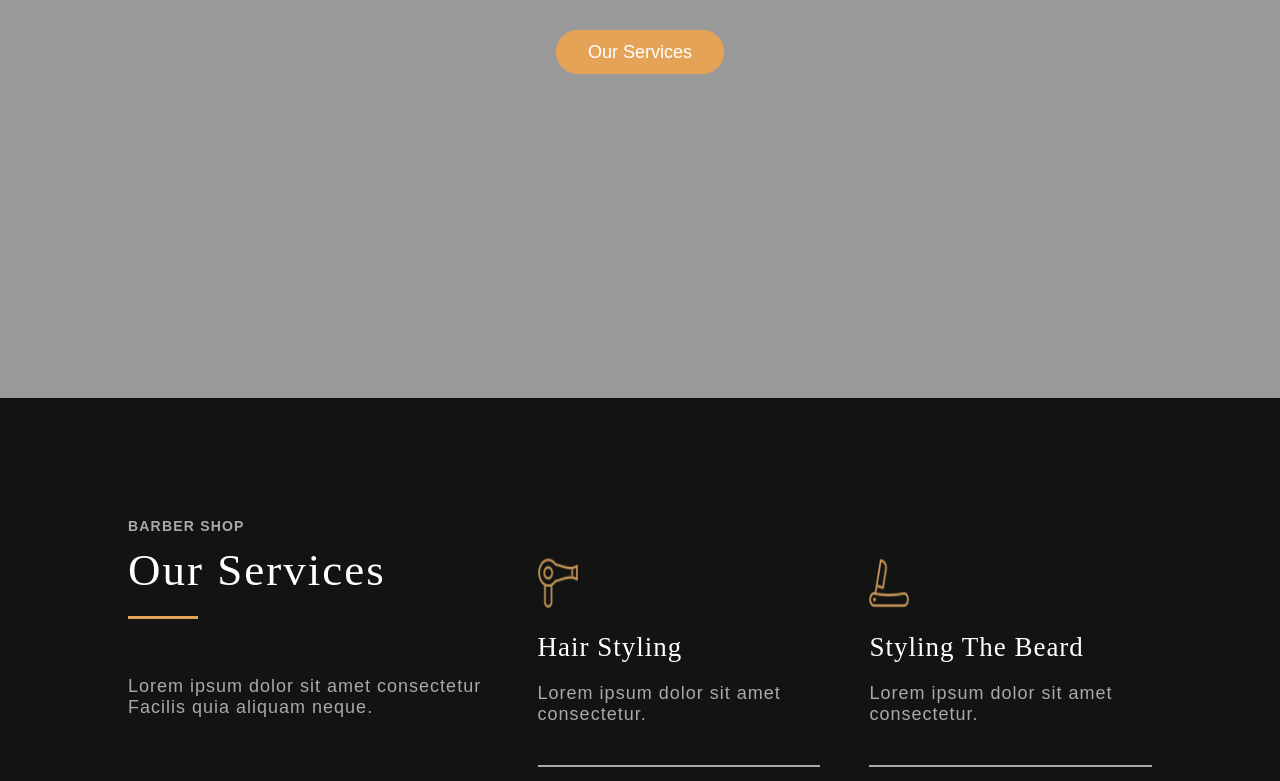
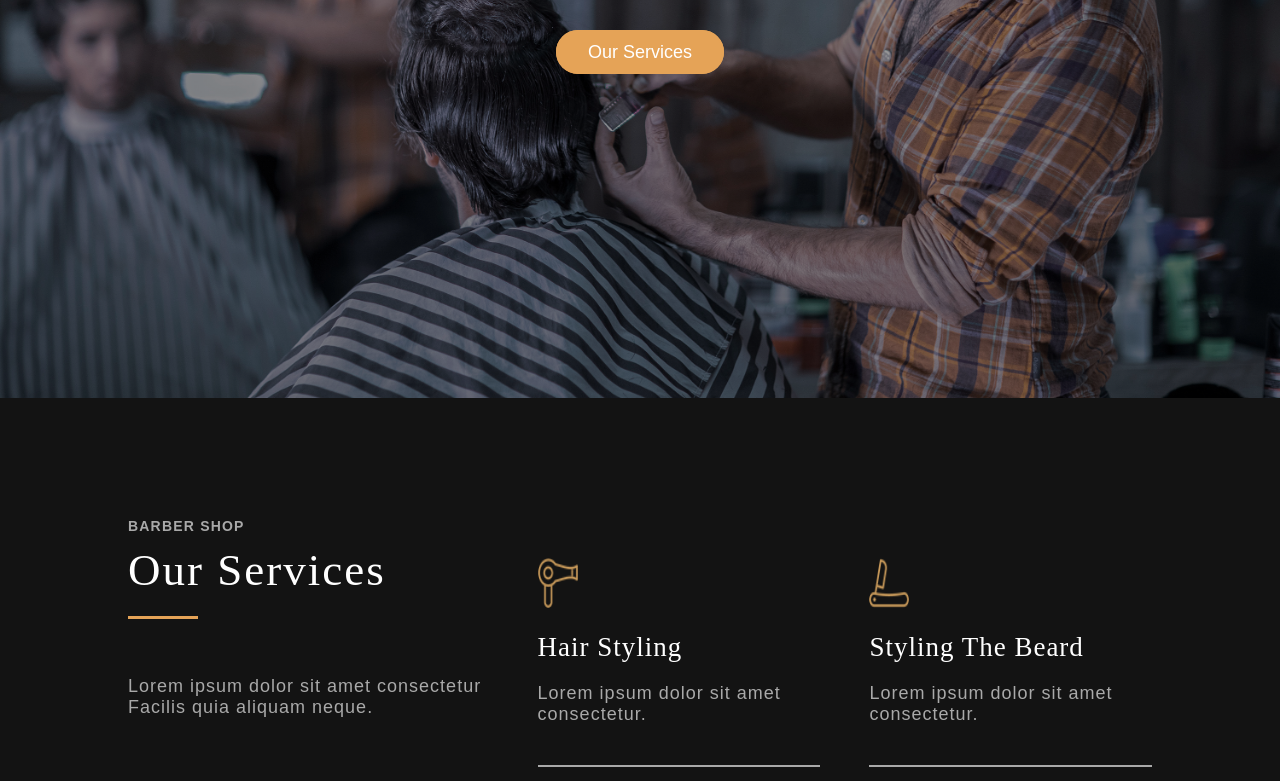
Before and after one commit to jessiebacux/final-project, a plain HTML site: page index.html in a window 1280 px wide. Shown: the part 402-1183 px from the top of the page. Drawn offline with Linux system fonts and the light colour scheme.

Commit message:
Update style.css

```diff
--- a/style.css
+++ b/style.css
@@ -145,7 +145,7 @@ html{
 .home{
     height: 100vh;
     width: 100%;
-    background: linear-gradient(rgba(0,0,0,0.4),rgba(0,0,0,0.4)),url(img/3000.jpg);
+    background: linear-gradient(rgba(0,0,0,0.4),rgba(0,0,0,0.4)),url(3000.jpg);
     background-size: cover;
     /* background-position: center; */
 }
```
